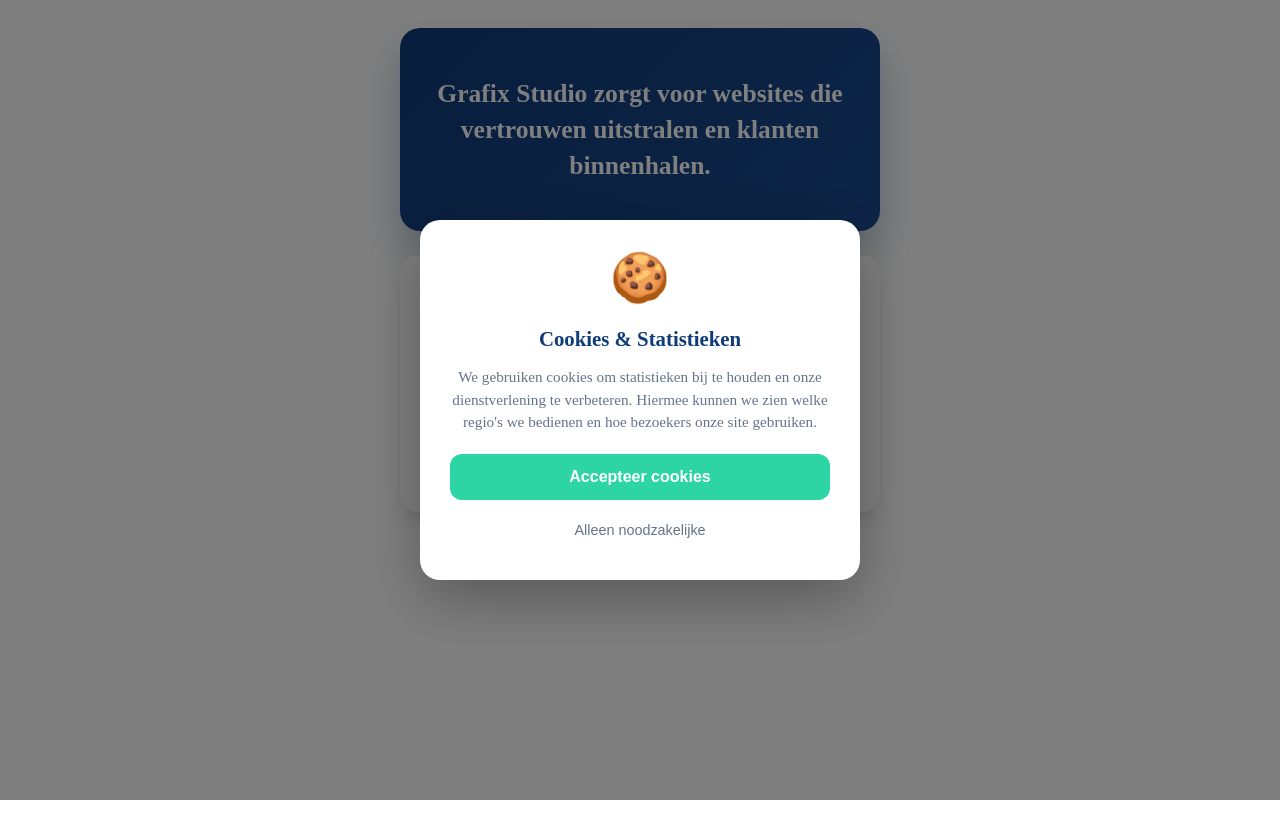
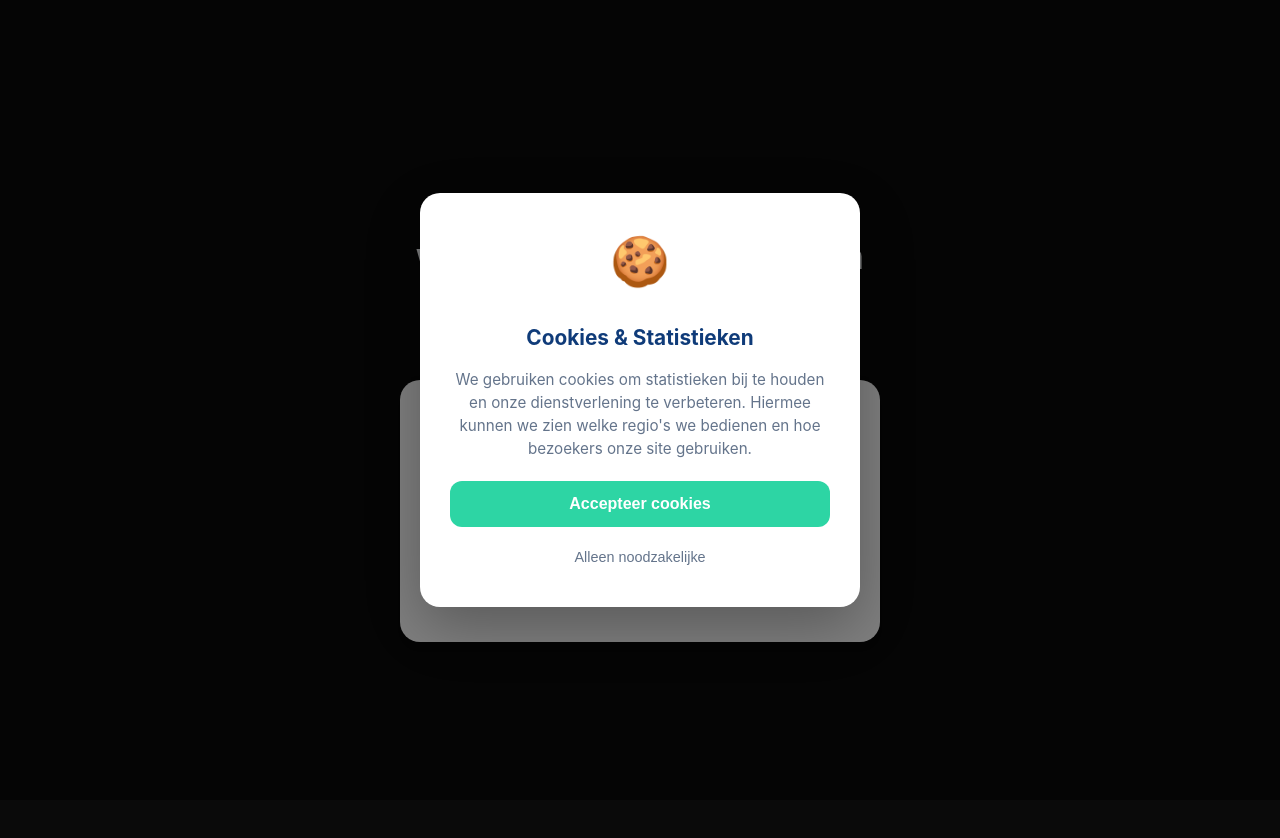
Before and after one commit to LeeLars/aanmelden-gs-tracking, a website: page index.html in a window 1280 px wide. Before the commit the page ends 800 px from the top, so only its background shows below. Drawn offline with Linux system fonts and the light colour scheme; no server answers.

Commit message:
100vh layout, dark bg, h1 without background - font-weight 900, line-height 1.1, light color

```diff
--- a/styles.css
+++ b/styles.css
@@ -1,4 +1,11 @@
-
+body {
+    font-family: -apple-system, BlinkMacSystemFont, 'Segoe UI', Roboto, sans-serif;
+    background: #0a0a0a;
+    color: #333;
+    line-height: 1.6;
+    margin: 0;
+    padding: 0;
+}
 
 /* Main Layout - Funnel Structure */
 .container {
@@ -6,8 +13,10 @@
     max-width: 480px;
     margin: 0 auto;
     padding: 20px;
+    min-height: 100vh;
     display: flex;
     flex-direction: column;
+    justify-content: center;
     gap: 24px;
 }
 
@@ -19,18 +28,16 @@
 
 /* Hero Header */
 .hero-header {
-    background: linear-gradient(135deg, #0F3B79 0%, #1a4a8f 100%);
-    border-radius: 20px;
-    padding: 48px 32px;
+    padding: 0 8px;
     text-align: center;
-    box-shadow: 0 20px 40px rgba(15, 59, 121, 0.3);
 }
 
 .hero-header h1 {
-    color: #ffffff;
-    font-size: 1.6rem;
-    font-weight: 700;
-    line-height: 1.4;
+    font-size: 2.25rem;
+    line-height: 1.1;
+    text-align: center;
+    font-weight: 900;
+    color: #f8fafc;
     margin: 0;
 }
 
```
